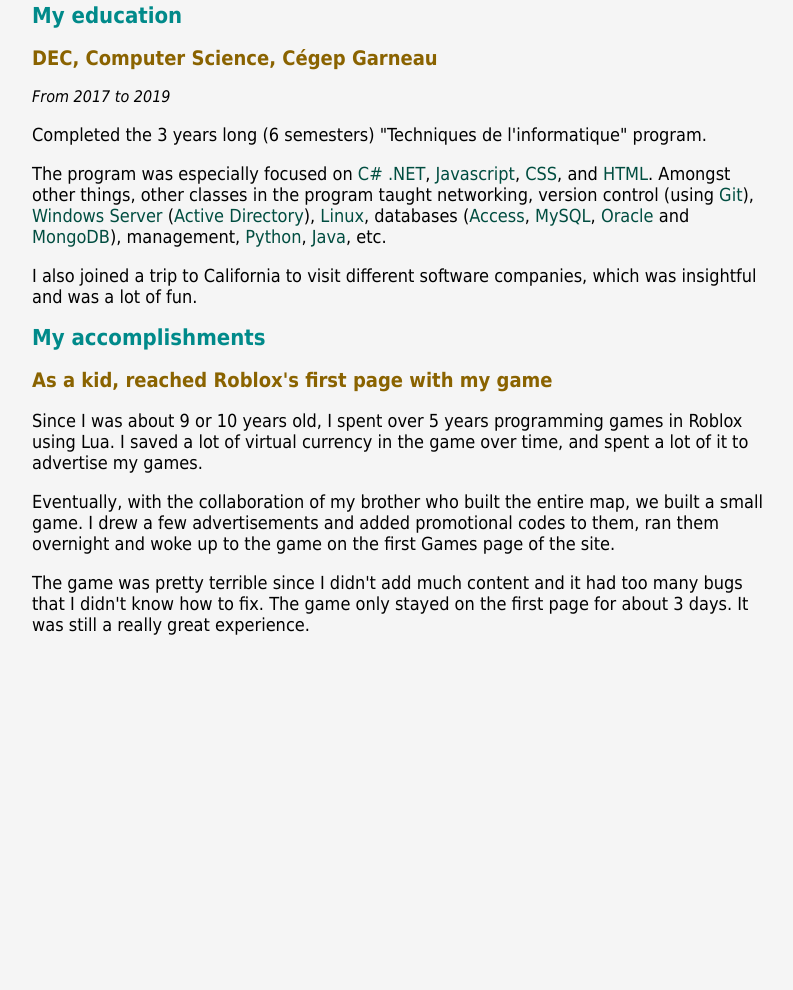
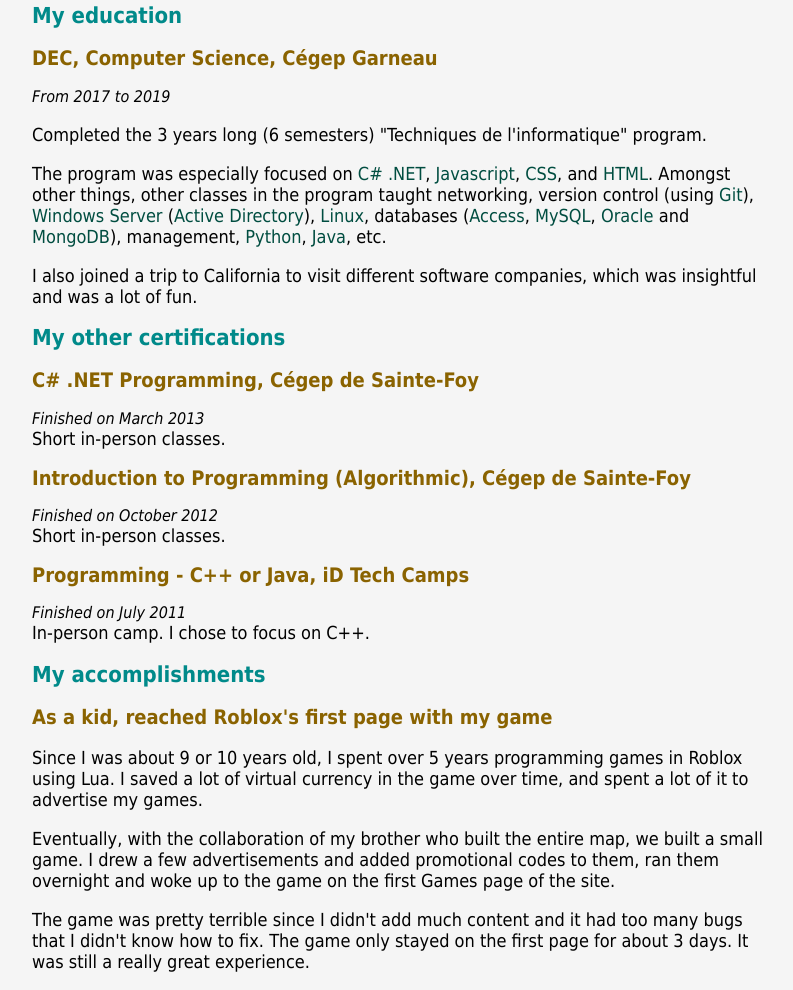
Before and after one commit to Benjamint22/resume, a website: page static/index.html in a window 1280 px wide. Shown: the part 2669-3659 px from the top of the page, without its empty margins (240-1033 px from the left). Before the commit the page ends 3322 px from the top, so only its background shows below. Drawn offline with Linux system fonts and the light colour scheme.

Commit message:
added other certifications

```diff
--- a/static/index.html
+++ b/static/index.html
@@ -402,6 +402,30 @@
         </p>
       </article>
     </section>
+    <section id="certifications">
+      <h1>My other certifications</h1>
+      <article>
+        <h2>C# .NET Programming, Cégep de Sainte-Foy</h2>
+        <div class="time-span">
+          Finished on <time datetime="2013-03">March 2013</time>
+        </div>
+        Short in-person classes.
+      </article>
+      <article>
+        <h2>Introduction to Programming (Algorithmic), Cégep de Sainte-Foy</h2>
+        <div class="time-span">
+          Finished on <time datetime="2012-10">October 2012</time>
+        </div>
+        Short in-person classes.
+      </article>
+      <article>
+        <h2>Programming - C++ or Java, iD Tech Camps</h2>
+        <div class="time-span">
+          Finished on <time datetime="2011-07">July 2011</time>
+        </div>
+        In-person camp. I chose to focus on C++.
+      </article>
+    </section>
     <section id="accomplishments">
       <h1>My accomplishments</h1>
       <article>
```
